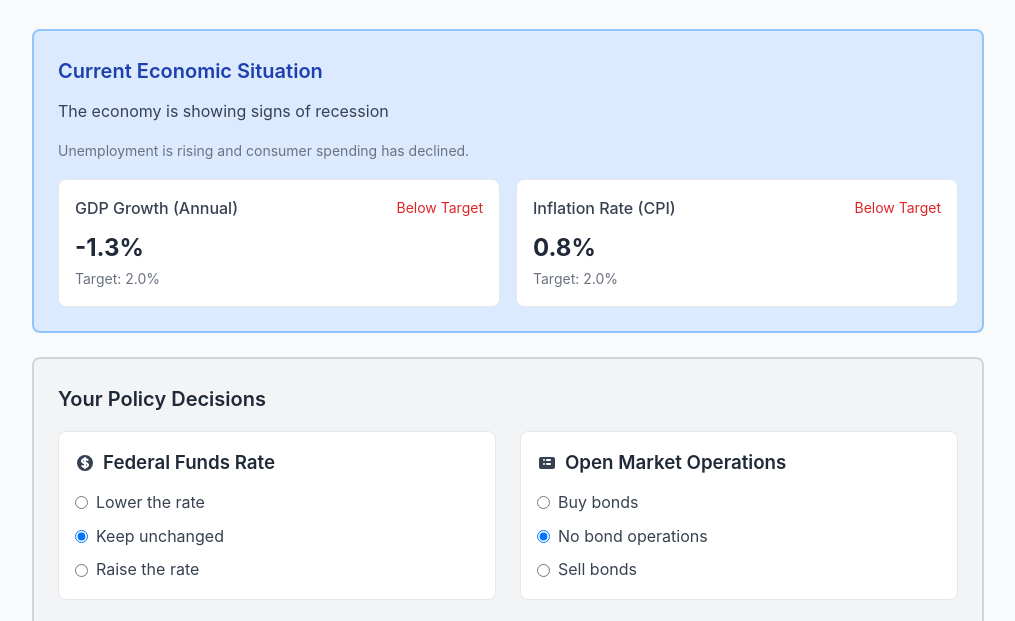
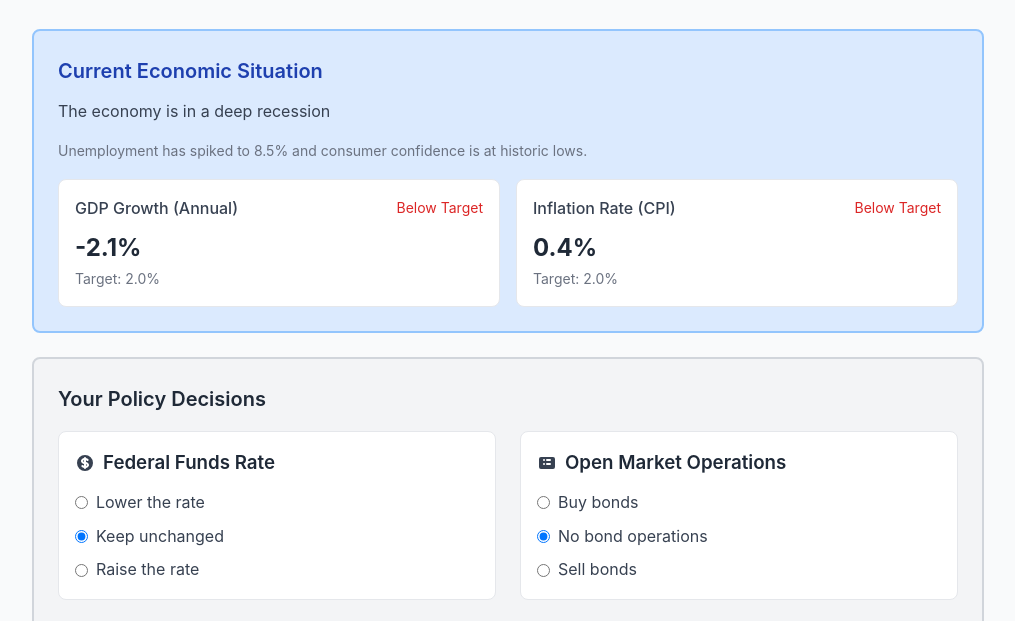
Before and after one commit to alfduck77/FedTools621, a plain HTML site: page index.html in a window 1280 px wide. Shown: the part 112-733 px from the top of the page, without its empty margins (132-1147 px from the left). Drawn offline with Linux system fonts and the light colour scheme.

Commit message:
Update index.html
Changed from four scenarios (3 below, 1 above target) to ten scenarios (5 below, 5 above).

```diff
--- a/index.html
+++ b/index.html
@@ -409,29 +409,68 @@
 
     <script>
         const scenarios = [
+            // Below Target Scenarios (Need Stimulus)
             {
-                description: "The economy is showing signs of recession",
-                gdp: -1.3,
-                cpi: 0.8,
-                context: "Unemployment is rising and consumer spending has declined."
+                description: "The economy is in a deep recession",
+                gdp: -2.1,
+                cpi: 0.4,
+                context: "Unemployment has spiked to 8.5% and consumer confidence is at historic lows."
             },
             {
-                description: "The economy is overheating with high inflation",
-                gdp: 4.8,
-                cpi: 5.2,
-                context: "Prices are rising rapidly and the economy may be growing too fast."
+                description: "The economy is experiencing severe deflation",
+                gdp: -0.8,
+                cpi: -1.8,
+                context: "Prices are falling rapidly and businesses are postponing investments."
             },
             {
-                description: "The economy is experiencing deflation",
-                gdp: 0.2,
-                cpi: -1.4,
-                context: "Prices are falling and economic growth has nearly stalled."
+                description: "Economic growth has stalled with low inflation",
+                gdp: 0.3,
+                cpi: 0.7,
+                context: "Manufacturing output is declining and wage growth is minimal."
             },
             {
-                description: "The economy is struggling with slow growth and low inflation",
-                gdp: 0.5,
-                cpi: 0.3,
-                context: "Both economic growth and inflation are well below target levels."
+                description: "The economy is struggling with weak consumer demand",
+                gdp: 0.6,
+                cpi: 0.9,
+                context: "Retail sales have dropped and housing starts are down significantly."
+            },
+            {
+                description: "Recovery is slow with persistent low inflation",
+                gdp: 1.1,
+                cpi: 0.8,
+                context: "Job creation is weak and productivity growth remains sluggish."
+            },
+
+            // Above Target Scenarios (Need Cooling)
+            {
+                description: "The economy is severely overheating",
+                gdp: 6.2,
+                cpi: 7.1,
+                context: "Labor shortages are widespread and supply chains are severely strained."
+            },
+            {
+                description: "Inflation is spiraling out of control",
+                gdp: 5.4,
+                cpi: 6.8,
+                context: "Energy and food prices are surging, eroding consumer purchasing power."
+            },
+            {
+                description: "The economy is growing too fast with high inflation",
+                gdp: 4.9,
+                cpi: 5.7,
+                context: "Asset bubbles are forming and credit growth is excessive."
+            },
+            {
+                description: "Strong growth is driving dangerous price increases",
+                gdp: 4.3,
+                cpi: 4.9,
+                context: "Wage-price spirals are emerging and inflation expectations are rising."
+            },
+            {
+                description: "Economic expansion is creating inflationary pressure",
+                gdp: 3.8,
+                cpi: 4.2,
+                context: "Capacity utilization is at maximum and commodity prices are surging."
             }
         ];
 
```
